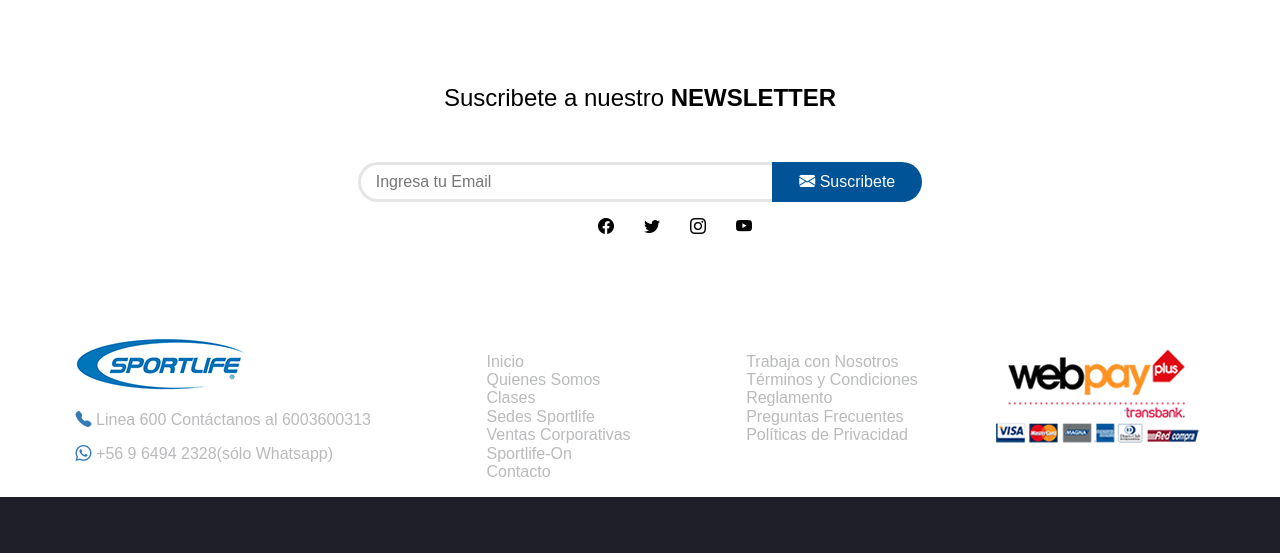
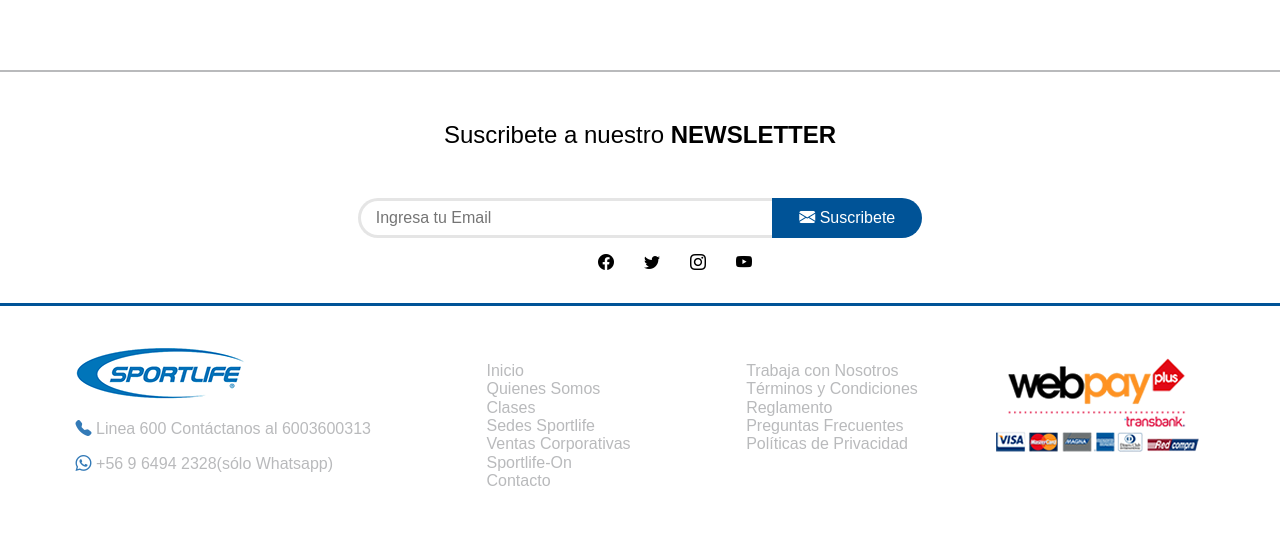
Before and after one commit to rrokuen/eva1, a plain HTML site: page index.html in a window 1280 px wide. Shown: the part 1095-1648 px from the top of the page. Drawn offline with nearby package versions, Linux system fonts and the light colour scheme.

Commit message:
27-04-2024 3:08am

```diff
--- a/css/styles.css
+++ b/css/styles.css
@@ -166,11 +166,13 @@ header .container{
 
 .uniplan{
     margin: 15px;
+    border: solid rgba(0, 0, 0, .1);
 }
 
 .planes{
     display: flex;
     justify-content: space-around;
+    margin-bottom: 80px;
 }
 
 .planes .description-plan{
@@ -215,7 +217,7 @@ header .container{
 }
 
 .contenedor-sub .title-sub{
-    margin-top: 100px;
+    margin-top: 50px;
     margin-bottom: 50px;
     font-size: 24px;
 }
@@ -244,7 +246,7 @@ header .container{
 .redes{
     display: flex;
     justify-content: center;
-
+    margin-bottom: 30px;
     list-style: none;
 }
 
@@ -278,7 +280,8 @@ header .container{
 
 .footer1{
     color: #B9BABC;
-    margin-top: 100px;
+    margin-top: 40px;
+    margin-bottom: 50px;
 }
 
 .footer1 i{
@@ -301,3 +304,20 @@ header .container{
     padding-top: 60px;
     font-size: 12px;
 }
+
+.background-sub::before{
+    content: "";
+    display: block;
+    width: 100%;
+    height: .1px;
+    background-color: #B9BABC;
+
+}
+
+.background-footer::before{
+    content: "";
+    display: block;
+    width: 100%;
+    height: 3px;
+    background-color: #005397;
+}
--- a/index.html
+++ b/index.html
@@ -183,6 +183,9 @@
             </div>
 
         </div>
+        <div class="background-sub">
+
+        </div>
         <div class="sub">
             <div class="background-sub">
 
@@ -203,6 +206,9 @@
         </div>
     </main>
     <footer>
+        <div class="background-footer">
+
+        </div>
         <div class="footer1">
             <div class="contact-footer">
                 <img src="cropped-logo-sportlife.png" alt="logo">
@@ -238,6 +244,5 @@
             </div>
         </div>
     </footer>
-
 </body>
 </html>
```
